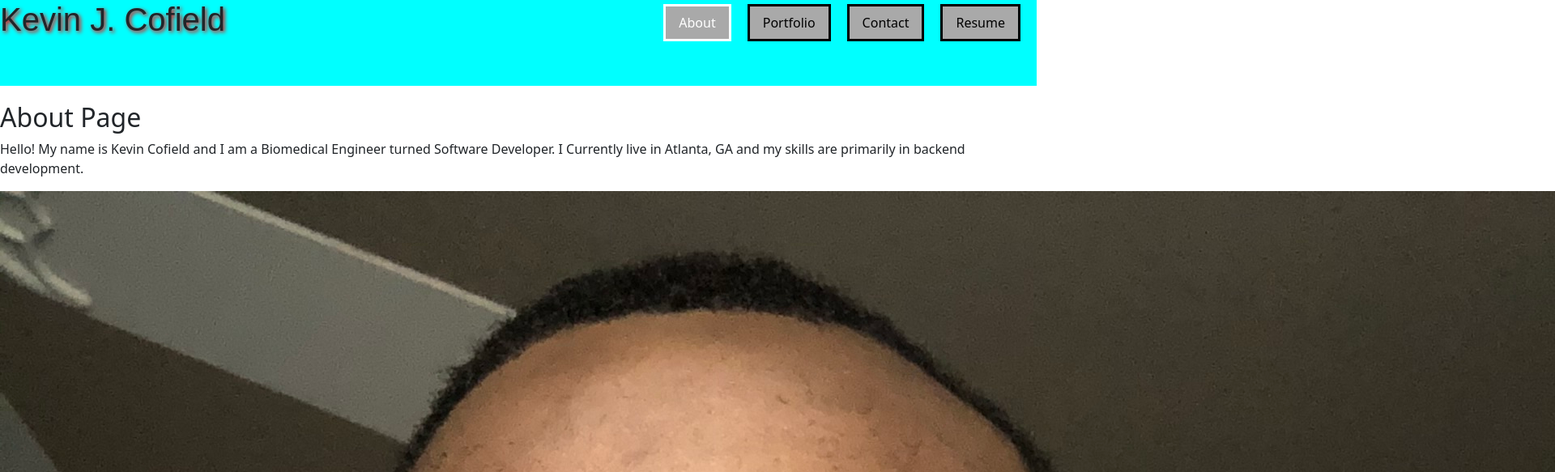
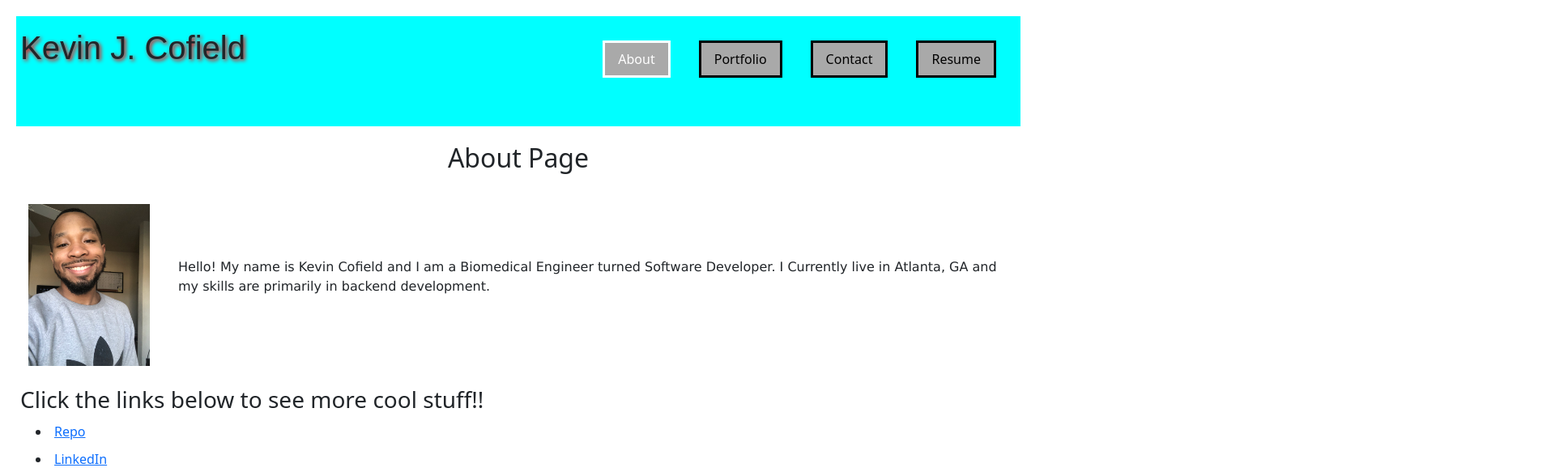
Before and after one commit to Nephew20/React-Portfolio, a React (Create React App) app: page / in a window 1280 px wide. Shown: the top 583 px of the page at 81% size, 1920 px wide, since content can reach past the window. Built offline with nearby package versions, Linux system fonts and the light colour scheme; the HTML template or start-up script is replaced by a standard one.

Commit message:
added css for the about section and portfolio

```diff
--- a/src/App.css
+++ b/src/App.css
@@ -1,3 +1,6 @@
+* {
+  margin: 10px 5px 5px 5px;
+}
 .App {
   text-align: center;
 }
--- a/src/components/pages/About.js
+++ b/src/components/pages/About.js
@@ -1,12 +1,27 @@
 import React from "react";
 import headshot from '../../images/headshot.JPG'
+import '../../styles/about.css'
 
 function About() {
+
+    // const styles = {
+    //   marginStyle: {
+    //     margin-right: '20px'
+    //   }
+    // }
     return (
-        <div>
+        <div className="about-section">
             <h2> About Page </h2>
-            <p> Hello! My name is Kevin Cofield and I am a Biomedical Engineer turned Software Developer. I Currently live in Atlanta, GA and my skills are primarily in backend development. </p>
-            <img src={headshot} alt="pic-of-me" />
+
+            <div className="content-container">
+                <div className="headshot">
+                    <img src={headshot} alt="pic-of-me" />
+                </div>
+
+                <div className="about-info">
+                    <p> Hello! My name is Kevin Cofield and I am a Biomedical Engineer turned Software Developer. I Currently live in Atlanta, GA and my skills are primarily in backend development. </p>
+                </div>
+            </div>
         </div>
     )
 }
--- a/src/components/pages/Portfolio.js
+++ b/src/components/pages/Portfolio.js
@@ -5,13 +5,18 @@ import StudyGuide from '../../images/first-application.JPG'
 import Scheduler from '../../images/Work Scheduler Screenshot.JPG'
 import NoteTaker from '../../images/NoteTaker.jpg'
 import WeatherDashboard from '../../images/Weather Dashboard.jpg'
+import '../../styles/portfolio.css'
 
 function Portfolio() {
     return (
-        <div>
+        <div className="port-section">
+            <h2>Portfolio</h2>
+
+            <div className="port-images">
+
                 <h3> Side Hustle </h3>
                 <a href="https://side-hustle.herokuapp.com/">
-                <img src={SideHustle} alt="Side Hustle Project" />
+                    <img src={SideHustle} alt="Side Hustle Project" style={{width: '30%'}}/>
                 </a>
 
                 <h3> Travel Dashboard </h3>
@@ -38,7 +43,7 @@ function Portfolio() {
                 <a href=" https://nephew20.github.io/Weather-Dashboard/" >
                     <img src={WeatherDashboard} alt="Weather Dashboard" />
                 </a>
-
+            </div>
 
         </div>
     )
--- /dev/null
+++ b/src/styles/about.css
@@ -0,0 +1,20 @@
+.about-section {
+    display: flex;
+    flex-direction: column;
+    align-items: center;
+}
+
+.headshot img {
+    width: 150px;
+    margin-right: 20px;
+}
+
+.content-container {
+    display: flex;
+    align-items: center;
+}
+.about-info {
+    display: flex;
+    align-items: flex-start;
+    font-family: 'Lucida Sans', 'Lucida Sans Regular', 'Lucida Grande', 'Lucida Sans Unicode', Geneva, Verdana, sans-serif;
+}
--- /dev/null
+++ b/src/styles/portfolio.css
@@ -0,0 +1,11 @@
+.port-section {
+    display: flex;
+    flex-direction: column;
+    align-items: center;
+}
+
+.port-images {
+    display: flex;
+    flex-direction: column;
+
+}
```
Lines whose indentation alone changed are shown as unchanged.
